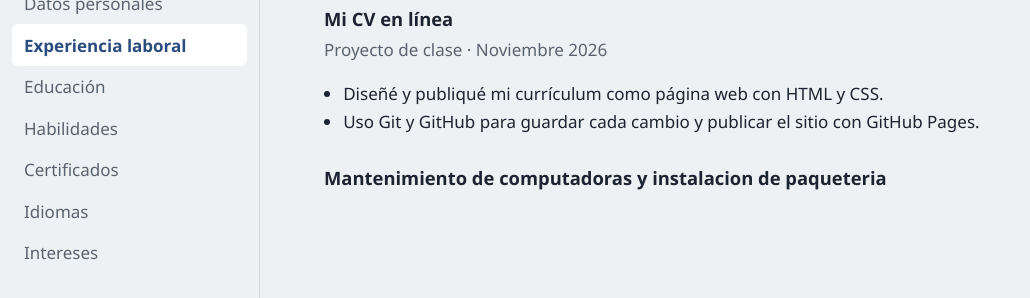
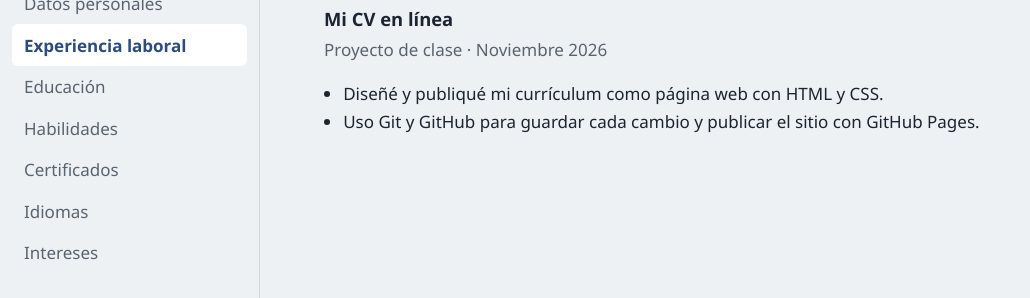
Before and after one commit to emiliano06-art/mycv-2026, a plain HTML site: page work-experience.html in a window 1280 px wide. Shown: the part 110-408 px from the top of the page, without its empty margins (0-1030 px from the left). Drawn offline with Linux system fonts and the light colour scheme.

Commit message:
Completo mi experiencia laboral

```diff
--- a/work-experience.html
+++ b/work-experience.html
@@ -5,4 +5,3 @@
 <main><h1>Experiencia laboral</h1><h2>Mi CV en línea</h2>
 <p class="meta">Proyecto de clase · Noviembre 2026</p>
 <ul class="items"><li>Diseñé y publiqué mi currículum como página web con HTML y CSS.</li><li>Uso Git y GitHub para guardar cada cambio y publicar el sitio con GitHub Pages.</li></ul>
-<h2>Mantenimiento de computadoras y instalacion de paqueteria </h2>
```
